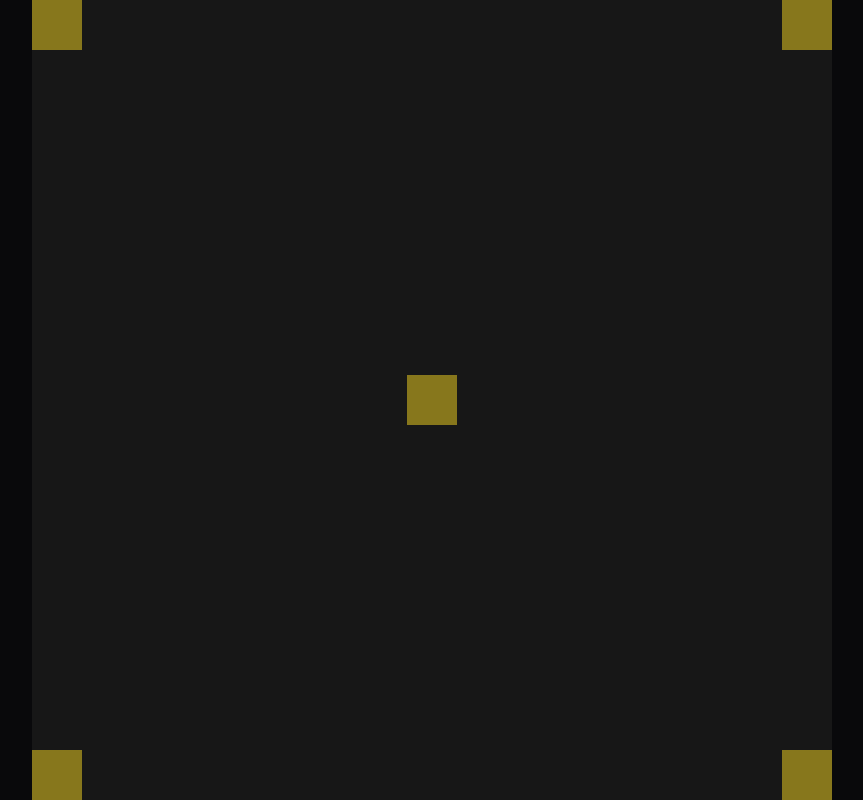
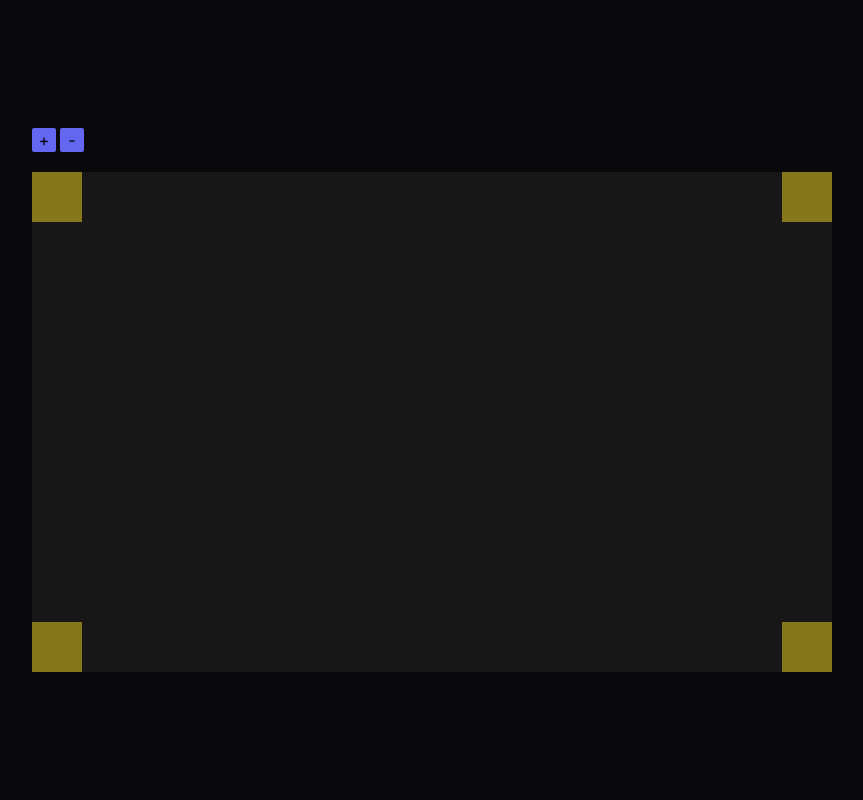
Before and after one commit to mvgoliveira/poc-floor-plan-editor, a Next.js app: page / in a window 1280 px wide. Shown: the whole page, without its empty margins (208-1071 px from the left). Built offline with nearby package versions, Linux system fonts and the light colour scheme.

Commit message:
feat: add zoom button

```diff
--- a/app/page.tsx
+++ b/app/page.tsx
@@ -2,47 +2,46 @@
 
 import Konva from "konva";
 import { KonvaEventObject } from "konva/lib/Node";
-import { useRef, useState } from "react";
-import { Layer, Rect, Stage, Star } from "react-konva";
+import { useRef } from "react";
+import { Layer, Rect, Stage } from "react-konva";
+import { Html } from "react-konva-utils";
 
 export default function Home() {
 	const width = 800;
-	const height = 800;
-
-	const [scale, setScale] = useState(1);
-	const [position, setPosition] = useState({ x: 0, y: 0 });
+	const height = 500;
 
 	const stageRef = useRef<Konva.Stage>(null);
 
-	const handleZoom = (e: KonvaEventObject<WheelEvent>): void => {
+	const handleScroll = (e: KonvaEventObject<WheelEvent>): void => {
 		e.evt.preventDefault();
 		const currentStageRef = stageRef.current;
+		const stage = currentStageRef?.getStage();
 
-		if (currentStageRef) {
-			const stage = currentStageRef.getStage();
-
+		if (stage) {
 			if (e.evt.ctrlKey) {
-				const oldScale = stage.scaleX();
-
 				const pointerPosition = stage.getPointerPosition();
 
 				if (pointerPosition) {
 					const mousePointTo = {
-						x: pointerPosition.x / oldScale - stage.x() / oldScale,
-						y: pointerPosition.y / oldScale - stage.y() / oldScale,
+						x:
+							pointerPosition.x / stage.scaleX() -
+							stage.x() / stage.scaleX(),
+						y:
+							pointerPosition.y / stage.scaleY() -
+							stage.y() / stage.scaleY(),
 					};
 
-					const scrollSpeed = 0.3;
+					const scrollSpeed = 1;
 
 					const unboundedNewScale =
-						oldScale - (e.evt.deltaY * scrollSpeed) / 100;
+						stage.scaleX() - (e.evt.deltaY * scrollSpeed) / 100;
 
-					let newScale = Math.min(
+					const newScale = Math.min(
 						Math.max(unboundedNewScale, 1),
 						10.0
 					);
 
-					let x_position = Math.max(
+					const x_position = Math.max(
 						Math.min(
 							-(mousePointTo.x - pointerPosition.x / newScale) *
 								newScale,
@@ -51,7 +50,7 @@ export default function Home() {
 						width - width * newScale
 					);
 
-					let y_position = Math.max(
+					const y_position = Math.max(
 						Math.min(
 							-(mousePointTo.y - pointerPosition.y / newScale) *
 								newScale,
@@ -60,19 +59,16 @@ export default function Home() {
 						height - height * newScale
 					);
 
-					const newPosition = {
-						x: x_position,
-						y: y_position,
-					};
-
-					setScale(newScale);
-					setPosition(newPosition);
+					stage.scale({ x: newScale, y: newScale });
+					stage.x(x_position);
+					stage.y(y_position);
+					stage.batchDraw();
 				}
 			} else if (e.evt.shiftKey) {
 				const oldX = stage.x();
 				const newX = Math.max(
 					Math.min(0, oldX - e.evt.deltaY / 2),
-					width - width * scale
+					width - width * stage.scaleX()
 				);
 				stage.x(newX);
 				stage.batchDraw();
@@ -80,7 +76,7 @@ export default function Home() {
 				const oldY = stage.y();
 				const newY = Math.max(
 					Math.min(0, oldY - e.evt.deltaY / 2),
-					height - height * scale
+					height - height * stage.scaleX()
 				);
 				stage.y(newY);
 				stage.batchDraw();
@@ -89,45 +85,98 @@ export default function Home() {
 	};
 
 	const handleDragStage = (e: KonvaEventObject<DragEvent>): void => {
-		const x_position = -e.target.x() / scale;
-		const y_position = -e.target.y() / scale;
+		const currentStageRef = stageRef.current;
+		const stage = currentStageRef?.getStage();
 
-		if (x_position > width - width / scale) {
+		if (stage) {
+			const newX = -e.target.x() / stage.scaleX();
+			const newY = -e.target.y() / stage.scaleY();
+
+			if (newX > width - width / stage.scaleX()) {
 				e.target.setPosition({
-				x: -(width - width / scale) * scale,
+					x: -(width - width / stage.scaleX()) * stage.scaleX(),
 					y: e.target.y(),
 				});
 			}
-
-		if (x_position < 0) {
+			if (newX < 0) {
 				e.target.setPosition({ x: 0, y: e.target.y() });
 			}
-
-		if (y_position > height - height / scale) {
+			if (newY > height - height / stage.scaleY()) {
 				e.target.setPosition({
 					x: e.target.x(),
-				y: -(height - height / scale) * scale,
+					y: -(height - height / stage.scaleY()) * stage.scaleY(),
 				});
 			}
+			if (newY < 0) {
+				e.target.setPosition({ x: e.target.x(), y: 0 });
+			}
+		}
+	};
 
-		if (y_position < 0) {
-			e.target.setPosition({ x: e.target.x(), y: 0 });
+	const handleZoom = (type: "in" | "out"): void => {
+		const currentStageRef = stageRef.current;
+		const stage = currentStageRef?.getStage();
+
+		if (stage) {
+			var oldScale = stage.scaleX();
+
+			var newScale =
+				type === "in"
+					? Math.min(Math.max(oldScale * 1.5, 1), 10.0)
+					: Math.min(Math.max(oldScale / 1.5, 1), 10.0);
+
+			const centerX = width / 2;
+			const centerY = height / 2;
+
+			const x_position = centerX / oldScale - stage.x() / oldScale;
+			const y_position = centerY / oldScale - stage.y() / oldScale;
+
+			const newX = Math.min(
+				width - centerX / newScale,
+				Math.max(centerX / newScale, x_position)
+			);
+
+			const newY = Math.min(
+				height - centerY / newScale,
+				Math.max(centerY / newScale, y_position)
+			);
+
+			stage.scale({ x: newScale, y: newScale });
+
+			var newPos = {
+				x: -(newX - centerX / newScale) * newScale,
+				y: -(newY - centerY / newScale) * newScale,
+			};
+
+			stage.position(newPos);
+			stage.batchDraw();
 		}
 	};
 
 	return (
 		<main className="flex min-h-screen flex-col items-center justify-center bg-zinc-950">
-			<div className="flex flex-col">
+			<div className="flex flex-col items-start gap-5">
+				<div className="flex gap-1">
+					<button
+						className="flex items-center justify-center w-6 h-6 rounded-sm bg-indigo-500"
+						onClick={() => handleZoom("in")}
+					>
+						+
+					</button>
+
+					<button
+						className="flex items-center justify-center w-6 h-6 rounded-sm bg-indigo-500"
+						onClick={() => handleZoom("out")}
+					>
+						-
+					</button>
+				</div>
 				<Stage
 					width={width}
 					height={height}
 					className="bg-neutral-900"
-					onWheel={handleZoom}
+					onWheel={handleScroll}
 					ref={stageRef}
-					x={position.x}
-					y={position.y}
-					scaleX={scale}
-					scaleY={scale}
 					draggable
 					opacity={0.5}
 					onDragMove={handleDragStage}
@@ -197,22 +246,6 @@ export default function Home() {
 							width={50}
 							height={50}
 						/>
-						<Rect
-							key={5}
-							id={""}
-							x={(50 * (width - 50)) / 100}
-							y={(50 * (height - 50)) / 100}
-							numPoints={5}
-							innerRadius={20}
-							outerRadius={40}
-							fill="#f8d823"
-							opacity={1}
-							rotation={0}
-							scaleX={1}
-							scaleY={1}
-							width={50}
-							height={50}
-						/>
 					</Layer>
 				</Stage>
 			</div>
--- a/package.json
+++ b/package.json
@@ -14,7 +14,8 @@
     "next": "14.2.3",
     "react": "^18",
     "react-dom": "^18",
-    "react-konva": "^18.2.10"
+    "react-konva": "^18.2.10",
+    "react-konva-utils": "^1.0.6"
   },
   "devDependencies": {
     "@types/node": "^20",
```
Also changed, not shown: 1 other file (tests, documents, lock files or other folders). Lines whose indentation alone changed are shown as unchanged.
